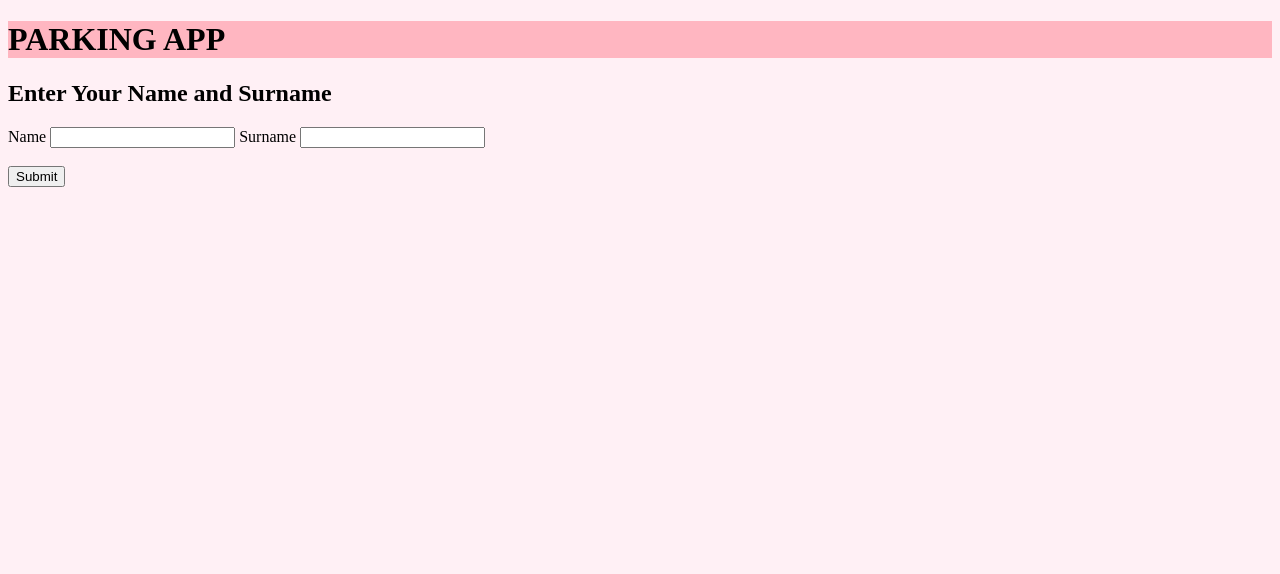
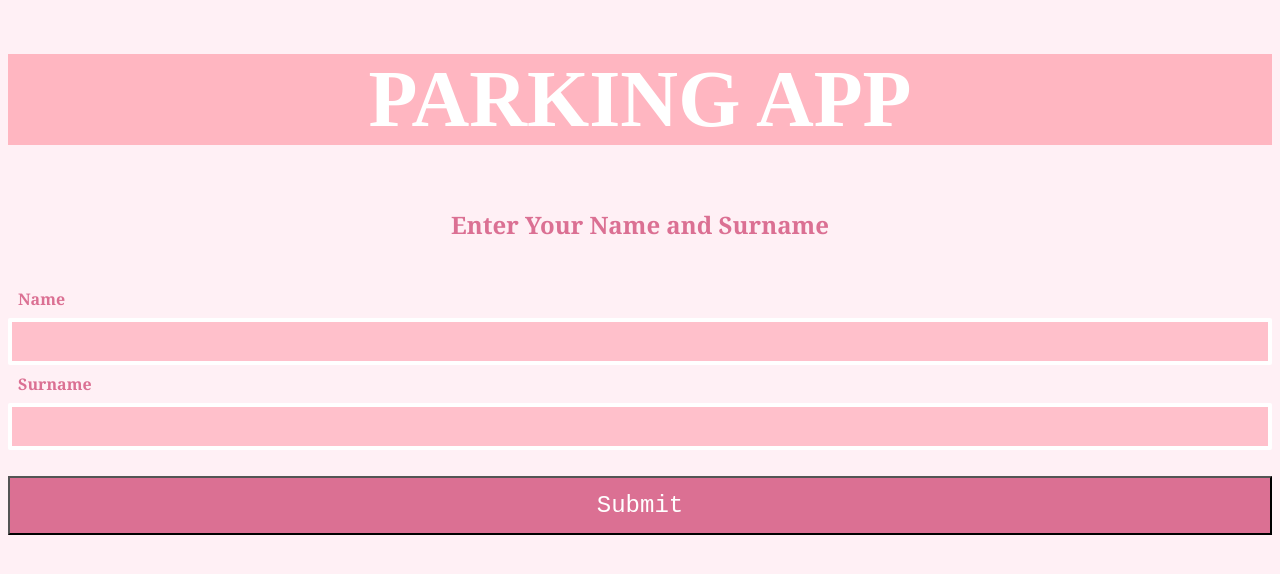
Before and after one commit to yevamelikyan/ParkingCarType, a plain HTML site: page index.html in a window 1280 px wide. Drawn offline with Linux system fonts and the light colour scheme.

Commit message:
Update style.css

```diff
--- a/style.css
+++ b/style.css
@@ -1,7 +1,10 @@
 body {background-color: LavenderBlush;}
 #header {
 background-color:LightPink;
- font-weight: 900
+font-weight: 900;
+text-align: center;
+color: white;
+font-size: 80px;
 }
 
 #select {
@@ -74,3 +77,53 @@ background-color:LightPink;
   border: 5px solid PaleVioletRed;
   margin: 15px 30px;
 }
+
+#submit {
+ width: 100%;
+  background-color: PaleVioletRed;
+  color: white;
+  padding: 14px 20px;
+  cursor: pointer;
+  text-align: center;
+  font-size: 24px;
+  font-family:  monospace
+}
+
+#input {
+   background-color: pink;
+  width: 100%;
+  padding: 14px 20px;
+  margin: 8px 0;
+  box-sizing: border-box;
+}
+
+input[type=text], select {
+  width: 100%;
+  padding: 12px 20px;
+  margin: 8px 0;
+  display: inline-block;
+  border: 4px solid white;
+  border-radius: 2px;
+  box-sizing: border-box;
+  background-color: pink;
+  color: White;
+}
+
+#nm {
+  font-family:  Georgia, 'Times New Roman', Times, serif;
+  color: PaleVioletRed ;
+  text-align: center;
+  padding: 10px;
+  height: 50px;
+  font-weight: 900
+}
+#surn {
+  font-family:  Georgia, 'Times New Roman', Times, serif;
+  color: PaleVioletRed ;
+  text-align: center;
+  padding: 10px;
+  height: 50px;
+  font-weight: 900
+}
+
+}
```
